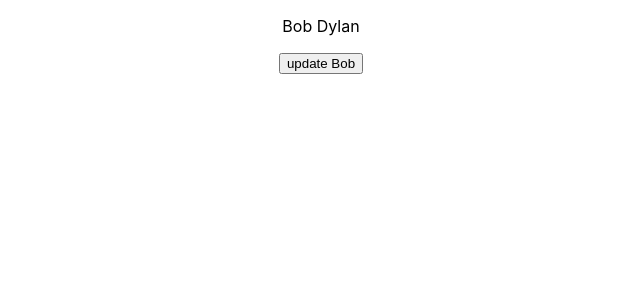
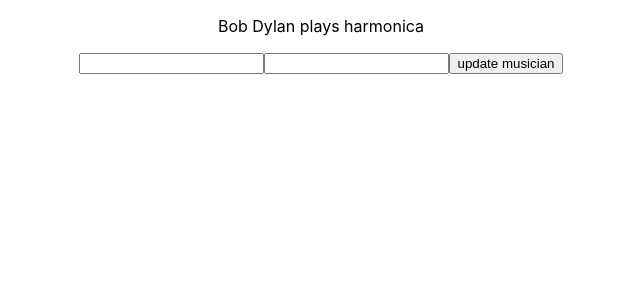
Before and after one commit to rodnolan/jd-group1-redux, a React (Create React App) app: page / in a window 1280 px wide. Shown: the top 300 px of the page, without its empty margins (319-959 px from the left). Built offline with nearby package versions, Linux system fonts and the light colour scheme.

Commit message:
add another property to an existing reducer, et al.

```diff
--- a/src/components/Musician.js
+++ b/src/components/Musician.js
@@ -1,14 +1,36 @@
 import React from 'react';
 
-const Musician = ({name, updateMusician}) => {
+const Musician = ({name, inst, updateMusician}) => {
+
+  let nameInput;
+  let instInput;
+
   return <>
-    <p>{name}</p>
-    <button onClick={
-      () => {
-        console.log('about to dispatch a request to update the musician name in response to a button click');
-        updateMusician("John Lennon");
-      }
-    }>update Bob</button>
+    <p>{name} plays {inst}</p>
+
+    <form
+      onSubmit={e => {
+        e.preventDefault()
+        if (!nameInput.value.trim() || !instInput.value.trim()) {
+          return;
+        }
+        updateMusician(nameInput.value, instInput.value);
+        nameInput.value = '';
+        instInput.value = '';
+      }}
+    >
+      <input ref={
+        (element) => {
+          nameInput = element
+        }
+      } />
+      <input ref={
+        (element) => {
+          instInput = element
+        }
+      } />
+    <button type="submit">update musician</button>
+  </form>
   </>;
 }
 
--- a/src/containers/MusicianContainer.js
+++ b/src/containers/MusicianContainer.js
@@ -6,7 +6,8 @@
 // will be passed to the dumb component, Musician
 const mapStateToProps = ( reduxState ) => {
   return {
-    name: reduxState.name
+    name: reduxState.name,
+    inst: reduxState.inst
     // this means that, in Musician, I can display props.name
   }
 }
@@ -15,9 +16,9 @@
 // will be passed as props to the dumb component, Musician
 const mapDispatchToProps = ( dispatch ) => {
   return {
-    updateMusician: (musicianName) => {
+    updateMusician: (musicianName, inst) => {
       console.log('about to dispatch an action creator function from the container');
-      dispatch(updateMusicianAction(musicianName))
+      dispatch(updateMusicianAction(musicianName, inst))
     }
   }
 }
--- a/src/redux/actions/musicianActions.js
+++ b/src/redux/actions/musicianActions.js
@@ -1,9 +1,9 @@
 export const UPDATE_MUSICIAN = 'UPDATE_MUSICIAN';
 
-export function updateMusicianAction( musicianName ) {
+export function updateMusicianAction( musicianName, instrument ) {
   console.log('action creator executed');
   return {
     type: UPDATE_MUSICIAN,
-    payload: { name: musicianName }
+    payload: { name: musicianName, inst: instrument }
   }
 }
--- a/src/redux/reducers/musicianReducer.js
+++ b/src/redux/reducers/musicianReducer.js
@@ -1,7 +1,8 @@
 import { UPDATE_MUSICIAN } from './../actions/musicianActions';
 
 const defaultState = {
-  name: 'Bob Dylan'
+  name: 'Bob Dylan',
+  inst: 'harmonica'
 }
 
 export default function musicianReducer(state = defaultState, action) {
```
